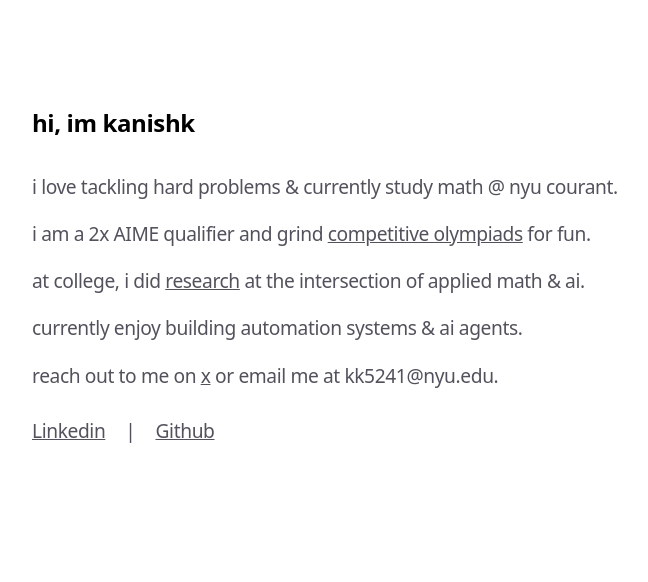
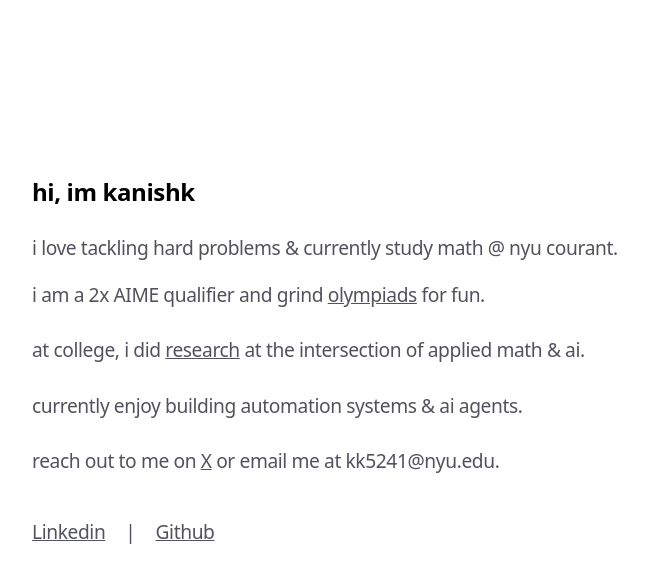
Before and after one commit to KanishkKundu05/resumesite, a Next.js app: page / in a window 1280 px wide. Shown: the top 582 px of the page, without its empty margins (304-952 px from the left). Built offline with nearby package versions, Linux system fonts and the light colour scheme.

Commit message:
realignment

```diff
--- a/app/layout.tsx
+++ b/app/layout.tsx
@@ -55,9 +55,9 @@ export default function RootLayout({
         className={`${geist.variable} ${geistMono.variable} bg-white tracking-tight antialiased`}
       >
         <div className="flex min-h-screen w-full flex-col font-[family-name:var(--font-inter-tight)]">
-          <div className="relative mx-auto w-full max-w-screen-sm flex-1 px-4 pt-[11.1375rem]">
-            <div className="transform -translate-y-[20vh] space-y-6 md:space-y-10">
-              <header className="mt-[5.535rem] mb-8">
+          <div className="relative mx-auto w-full max-w-screen-sm flex-1 px-4 pb-16 pt-36 md:pt-44">
+            <div className="space-y-6">
+              <header>
                 <strong className="block text-2xl font-semibold">hi, im kanishk</strong>
               </header>
               {children}
--- a/app/page.tsx
+++ b/app/page.tsx
@@ -5,24 +5,24 @@ export default function Personal() {
   return (
     <main className="space-y-24">
       <section>
-        <div className="flex-1 space-y-4 text-[1.2rem] leading-relaxed text-zinc-600">
+        <div className="flex-1 text-[1.2rem] leading-relaxed text-zinc-600">
           <p>i love tackling hard problems & currently study math @ nyu courant.</p>
-          <p>
+          <p className="mt-4">
             i am a 2x AIME qualifier and grind{' '}
             <Link href="/olympiads" className="underline">
-              competitive olympiads
+              olympiads
             </Link>
             {' '}for fun.
           </p>
-          <p>
+          <p className="mt-6">
             at college, i did{' '}
             <Link href="/research" className="underline">
               research
             </Link>{' '}
             at the intersection of applied math & ai.
           </p>
-          <p>currently enjoy building automation systems & ai agents.</p>
-          <p className="mt-4">
+          <p className="mt-6">currently enjoy building automation systems & ai agents.</p>
+          <p className="mt-6">
             reach out to me on{' '}
             <a
               href="https://x.com/mewsSOL"
@@ -30,11 +30,11 @@ export default function Personal() {
               rel="noopener noreferrer"
               className="underline"
             >
-              x
+              X
             </a>{' '}
             or email me at kk5241@nyu.edu.
           </p>
-          <div className="mt-6 flex items-center justify-left gap-5">
+          <div className="mt-10 flex items-center justify-left gap-5">
             <a
               href="https://www.linkedin.com/in/kanishkkundu/"
               target="_blank"
```
